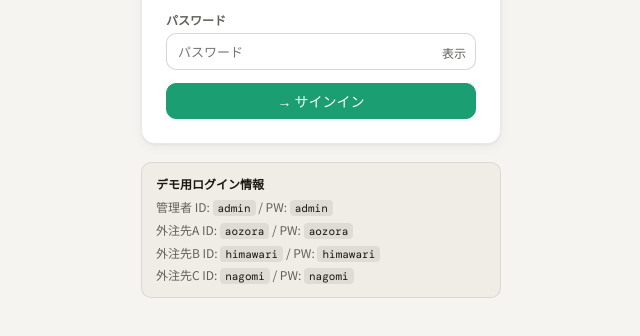
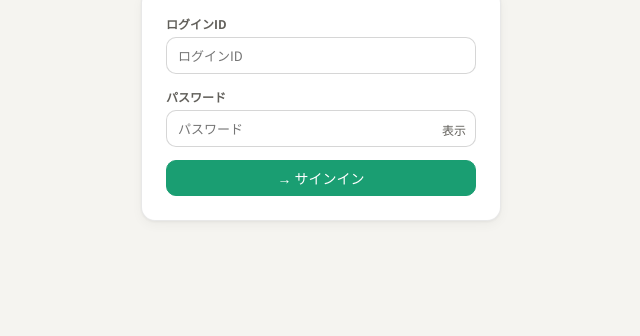
Before and after one commit to fukuhara0424/Outsourcing-ordering-system, a plain HTML site: page index.html in a window 1280 px wide. Shown: the part 372-708 px from the top of the page, without its empty margins (319-959 px from the left). Drawn offline with nearby package versions, Linux system fonts and the light colour scheme.

Commit message:
Clear initial demo data

```diff
--- a/index.html
+++ b/index.html
@@ -106,8 +106,6 @@ tr:hover td{background:#fafaf8}
 .login-box{width:100%;max-width:360px}
 .login-hd{text-align:center;margin-bottom:1.8rem}
 .login-ic{width:54px;height:54px;background:var(--g);border-radius:15px;display:inline-flex;align-items:center;justify-content:center;margin-bottom:12px;box-shadow:0 6px 20px rgba(26,158,114,.3)}
-.demo-hint{background:var(--gyl);border:1px solid var(--bd);border-radius:var(--rr);padding:10px 14px;margin-top:1.1rem;font-size:12px;color:var(--txm);line-height:1.9}
-.demo-hint code{font-family:var(--mo);background:rgba(0,0,0,.07);padding:1px 5px;border-radius:4px;font-size:11px;color:var(--tx)}
 /* overlay */
 .overlay{display:none;position:fixed;inset:0;background:rgba(0,0,0,.38);z-index:100;align-items:flex-start;justify-content:center;padding:40px 14px;overflow-y:auto}
 .overlay.open{display:flex}
@@ -421,41 +419,10 @@ const db={
     {id:2,name:'ひまわりワークス',contact:'佐藤 健太',uid:'himawari',pass:'himawari',color:'#2F7ED8'},
     {id:3,name:'なごみ就労支援',contact:'山田 花',uid:'nagomi',pass:'nagomi',color:'#D85A30'},
   ],
-  jobs:[
-    {id:1,name:'春夏コレクション検品',partnerId:1,date:'2026-05-01',dueDate:'2026-05-28',
-     maker:'Hanes',sku:'5010-01',
-     sizes:[{name:'S',count:80},{name:'M',count:100},{name:'L',count:80},{name:'XL',count:40}],
-     total:300,done:180,type:'検品・たたみ',detail:'ボタン確認・縫い目チェック',
-     status:'進行中',checkedAt:'',completedAt:'',instruction:'丁寧に1枚ずつ確認してください',images:[],reports:[]},
-    {id:2,name:'アウトレット品整理',partnerId:2,date:'2026-05-10',dueDate:'2026-05-16',
-     maker:'Gildan',sku:'G200',sizes:[{name:'S',count:50},{name:'M',count:60},{name:'L',count:40}],
-     total:150,done:150,type:'検品のみ',detail:'汚れ・傷チェック',
-     status:'完了',checkedAt:'2026-05-14',completedAt:'2026-05-15',instruction:'',images:[],reports:[]},
-    {id:3,name:'新作Tシャツたたみ',partnerId:3,date:'2026-05-15',dueDate:'2026-05-25',
-     maker:'United Athle',sku:'5001-01',
-     sizes:[{name:'XS',count:20},{name:'S',count:40},{name:'M',count:80},{name:'L',count:60}],
-     total:200,done:60,type:'たたみのみ',detail:'サイズ別・色別に仕分け',
-     status:'検品済確認中',checkedAt:'2026-05-20',completedAt:'',
-     instruction:'Sサイズから順に処理してください',images:[],
-     reports:[{date:'2026-05-20',count:200,note:'全て完了しました',type:'checked'}]},
-  ],
-  breports:[
-    {id:101,jobId:1,partnerId:1,date:'2026-05-18',cats:['プリント'],
-     desc:'袖のロゴプリントがにじんでいる。全体的にインクが広がっている。',
-     size:'M',images:[],status:'B品',judgeComment:'プリント工程の不良。B品として仕分け。',faqPublic:true,judgedAt:'2026-05-18'},
-    {id:102,jobId:1,partnerId:1,date:'2026-05-19',cats:['縫製'],
-     desc:'脇の縫い目がほつれている。約3cm程度。',
-     size:'L',images:[],status:'pending',judgeComment:'',faqPublic:false,judgedAt:''},
-    {id:103,jobId:3,partnerId:3,date:'2026-05-20',cats:['汚れ・染み','その他'],
-     desc:'首元に茶色い染みあり。取れなさそう。',
-     size:'S',images:[],status:'pending',judgeComment:'',faqPublic:false,judgedAt:''},
-  ],
-  faqs:[
-    {id:201,cats:['プリント'],question:'袖のプリントがにじんでいる',
-     answer:'プリント工程の不良品です。B品として赤タグをつけて分けてください。軽微なにじみ（1mm以内）は良品扱い。',
-     images:[],createdAt:'2026-05-18',sourceReportId:101},
-  ],
-  nextJobId:10,nextPartnerId:10,nextBRId:200,nextFaqId:300,
+  jobs:[],
+  breports:[],
+  faqs:[],
+  nextJobId:1,nextPartnerId:10,nextBRId:1,nextFaqId:1,
 };
 
 // ──────────────────────────────
@@ -601,12 +568,6 @@ function renderLogin(){
       \u003C/div>
       <div id="l-err" style="font-size:12px;color:var(--rt);margin-bottom:8px;display:none">${ic('alert')} IDまたはパスワードが正しくありません\u003C/div>
       <button class="btn btn-primary" id="login-btn" style="width:100%;justify-content:center;padding:10px;font-size:14px">${ic('login')} サインイン\u003C/button>
-    \u003C/div>
-    <div class="demo-hint"><strong style="color:var(--tx)">デモ用ログイン情報\u003C/strong><br>
-      管理者 ID: <code>admin\u003C/code> / PW: <code>admin\u003C/code><br>
-      外注先A ID: <code>aozora\u003C/code> / PW: <code>aozora\u003C/code><br>
-      外注先B ID: <code>himawari\u003C/code> / PW: <code>himawari\u003C/code><br>
-      外注先C ID: <code>nagomi\u003C/code> / PW: <code>nagomi\u003C/code>
     \u003C/div>
   \u003C/div>\u003C/div>`;
 }
```
